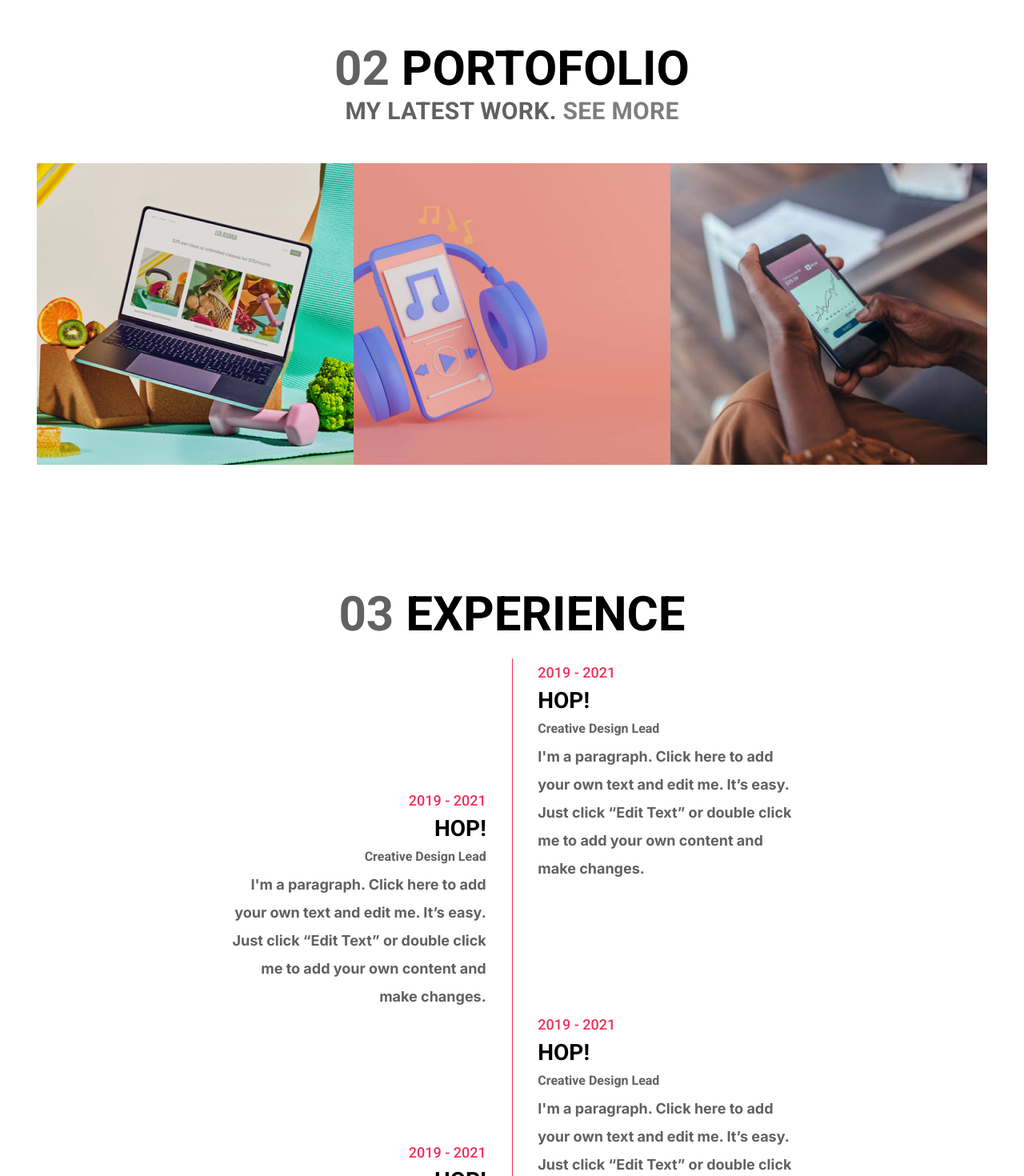
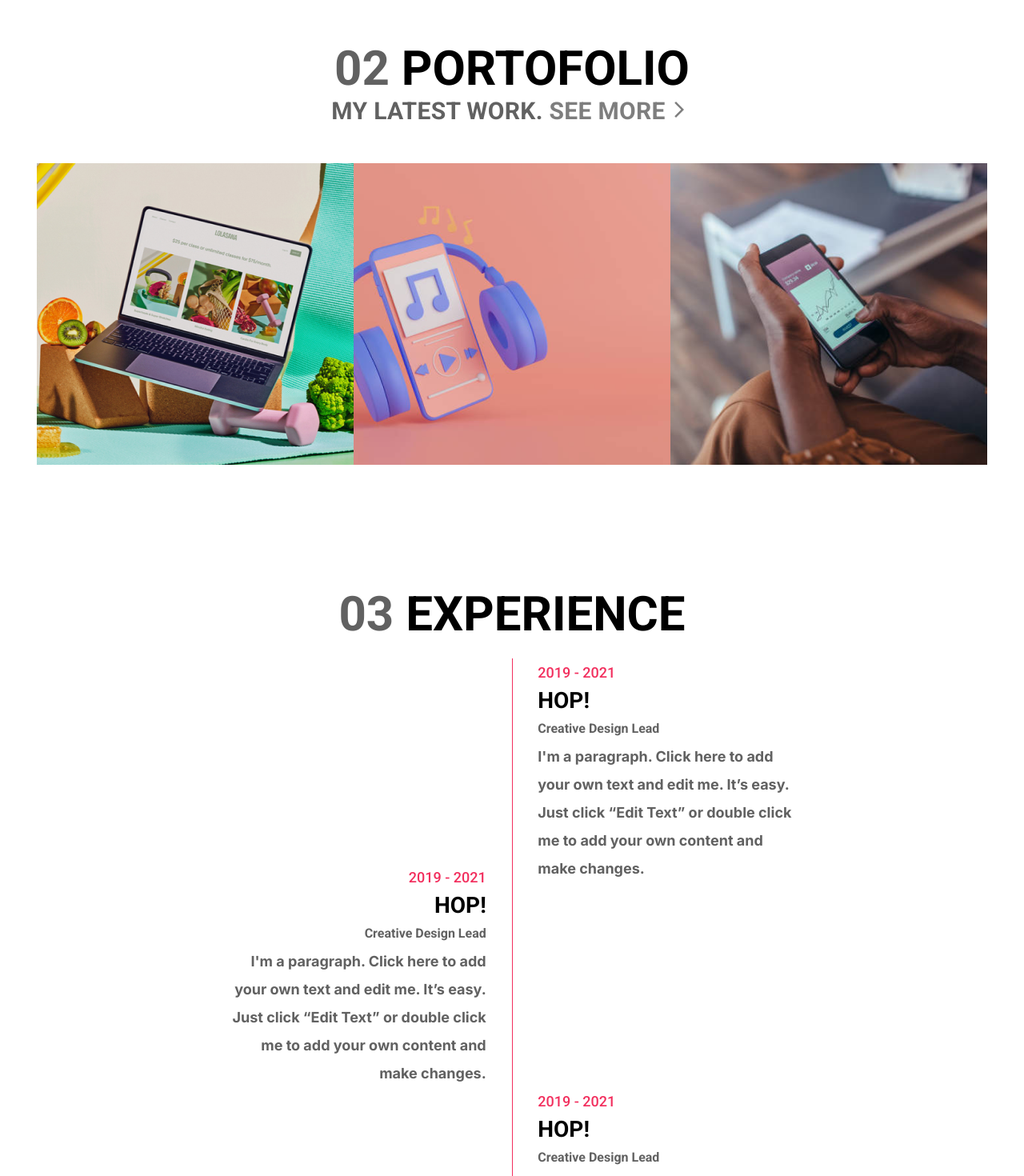
Before and after one commit to Lanzar-dev/Flickwheel-challenge, a React (Create React App) app: page / in a window 1280 px wide. Shown: the part 1780-3250 px from the top of the page at 80% size. Built offline with nearby package versions, Linux system fonts and the light colour scheme.

Commit message:
fixed spacing

```diff
--- a/src/components/experience/experience.css
+++ b/src/components/experience/experience.css
@@ -20,12 +20,12 @@
 }
 
 .experience-details-left .experience-details-content {
-  margin-top: 10rem;
+  margin-top: 16rem;
   text-align: right;
 }
 
 .experience-details-right .experience-details-content {
-  margin-bottom: 10rem;
+  margin-bottom: 16rem;
   text-align: left;
 }
 
@@ -59,7 +59,6 @@
 
 .vertical-rule {
   background: var(--color-skill);
-  /* height: 2px; */
   width: 2px;
   border: none;
 }
--- a/src/components/nav/Nav.js
+++ b/src/components/nav/Nav.js
@@ -2,7 +2,7 @@ import React, { useState, useEffect } from "react";
 import { Link, useLocation } from "react-router-dom";
 import "./nav.css";
 import logo from "../../assets/logo.png";
-// import KeyboardArrowDownOutlinedIcon from "@mui/icons-material/KeyboardArrowDownOutlined";
+import KeyboardArrowDownOutlinedIcon from "@mui/icons-material/KeyboardArrowDownOutlined";
 
 const Nav = () => {
   const [signupDiv, setSignupDiv] = useState(false);
@@ -39,12 +39,11 @@ const Nav = () => {
         </p>
       </div>
       <div className="nav-links dropdown">
-        <p>
+        <p className="arrowIcon">
           <a href="#English">English</a>
-          {/* <KeyboardArrowDownOutlinedIcon /> */}
+          <KeyboardArrowDownOutlinedIcon />
         </p>
       </div>
-      {/* <div className="nav-links nav-signup"> */}
       <div className={signinDiv ? "nav-links nav-signup" : "nav-links"}>
         <p>
           <Link to="/signin">Sign In</Link>
--- a/src/components/nav/nav.css
+++ b/src/components/nav/nav.css
@@ -45,3 +45,11 @@ p {
   height: 2px;
   background: var(--color-skill);
 }
+
+.arrowIcon {
+  display: flex;
+}
+
+.arrowIcon a {
+  margin-right: 5px;
+}
--- a/src/components/portfolio/Portfolio.js
+++ b/src/components/portfolio/Portfolio.js
@@ -3,6 +3,7 @@ import "./portfolio.css";
 import portfolio1 from "../../assets/portfolio1.png";
 import portfolio2 from "../../assets/portfolio2.png";
 import portfolio3 from "../../assets/portfolio3.png";
+import ArrowForwardIosOutlinedIcon from "@mui/icons-material/ArrowForwardIosOutlined";
 
 const Portfolio = () => {
   return (
@@ -13,7 +14,11 @@ const Portfolio = () => {
             <span className="num">02</span> PORTOFOLIO
           </h2>
           <p>
-            MY LATEST WORK. <span className="see-more">SEE MORE</span>{" "}
+            MY LATEST WORK.{" "}
+            <span className="see-more">
+              SEE MORE
+              <ArrowForwardIosOutlinedIcon className="see-more-icon" />
+            </span>
           </p>
         </div>
         <div className="portfolio-images">
--- a/src/components/portfolio/portfolio.css
+++ b/src/components/portfolio/portfolio.css
@@ -21,4 +21,9 @@
 .see-more {
   color: var(--color-text);
   opacity: 0.5;
+  margin-right: 5px;
 }
+
+.see-more-icon {
+  margin-left: 5px;
+}
```
